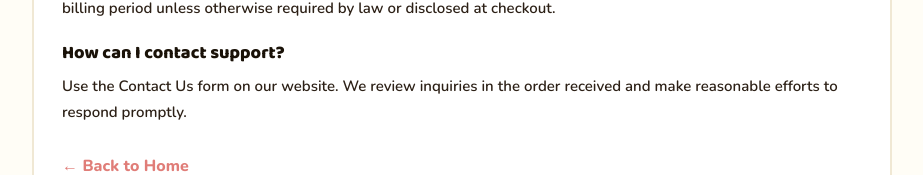
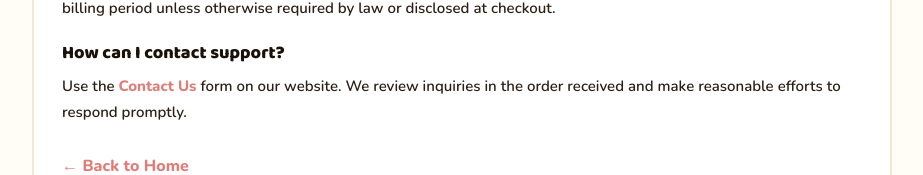
Before and after one commit to akashmalbari/thekiddle, a Next.js app: page /faq in a window 1280 px wide. Shown: the part 663-838 px from the top of the page, without its empty margins (178-1101 px from the left). Built offline with nearby package versions, Linux system fonts and the light colour scheme.

Commit message:
Update contact us form

```diff
--- a/app/faq/page.tsx
+++ b/app/faq/page.tsx
@@ -24,7 +24,11 @@ export default function FAQPage() {
           a: 'Yes. You may cancel according to your subscription terms. Access generally continues through the end of the active billing period unless otherwise required by law or disclosed at checkout.'
         }, {
           q: 'How can I contact support?',
-          a: 'Use the Contact Us form on our website. We review inquiries in the order received and make reasonable efforts to respond promptly.'
+          a: (
+            <>
+              Use the <Link href="/#contact" style={{ color: '#E07D78', fontWeight: 800, textDecoration: 'none' }}>Contact Us</Link> form on our website. We review inquiries in the order received and make reasonable efforts to respond promptly.
+            </>
+          )
         }].map((item, i) => (
           <section key={i} style={{ marginBottom: 22 }}>
             <h2 style={{ fontSize: 18, fontWeight: 800, color: '#1A1208', marginBottom: 8 }}>{item.q}</h2>
```
